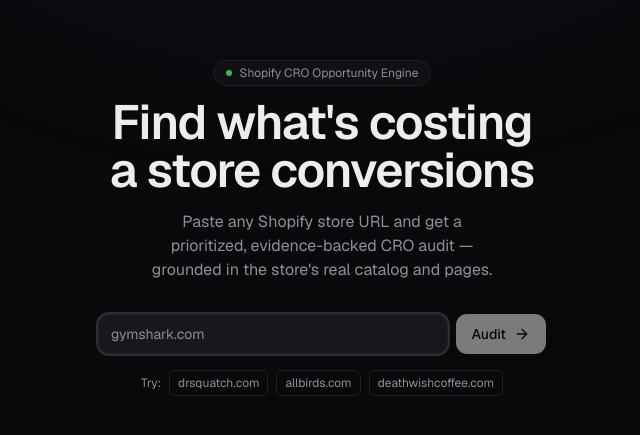
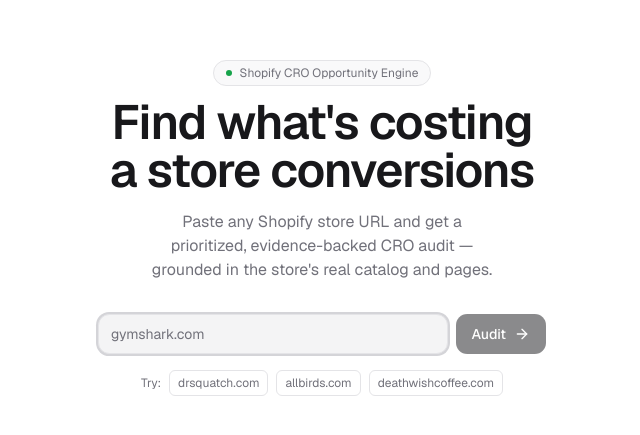
Before and after one commit to RickyVishwakarma/shopify-CRO, a Next.js app: page / in a window 1280 px wide. Shown: the part 173-608 px from the top of the page, without its empty margins (318-958 px from the left). Built offline with nearby package versions, Linux system fonts and the light colour scheme.

Commit message:
Switch to a minimal light theme

```diff
--- a/app/globals.css
+++ b/app/globals.css
@@ -1,27 +1,27 @@
 @import "tailwindcss";
 
 /*
- * Calm, dark-first SaaS palette (Linear / Vercel register). Tokens are mapped
- * into Tailwind via @theme inline so utilities like `bg-card`,
- * `text-muted-foreground`, and `border-border` work throughout the app.
+ * Minimal, light palette. Tokens are mapped into Tailwind via @theme inline so
+ * utilities like `bg-card`, `text-muted-foreground`, and `border-border` work
+ * throughout the app. Quiet neutrals, a single blue accent, generous whitespace.
  */
 :root {
-  --background: #08090a;
-  --foreground: #ededee;
-  --card: #0d0e10;
-  --card-hover: #111316;
-  --muted: #16181c;
-  --muted-foreground: #8b9099;
-  --border: #1d2024;
-  --primary: #ededee;
-  --primary-foreground: #08090a;
-  --accent: #5b8cff;
-  --ring: #2a2e35;
+  --background: #ffffff;
+  --foreground: #18181b;
+  --card: #ffffff;
+  --card-hover: #fafafa;
+  --muted: #f4f4f5;
+  --muted-foreground: #71717a;
+  --border: #e4e4e7;
+  --primary: #18181b;
+  --primary-foreground: #ffffff;
+  --accent: #2563eb;
+  --ring: #d4d4d8;
   --radius: 0.7rem;
 
-  --good: #3fb950;
-  --warn: #d29922;
-  --bad: #f05d5d;
+  --good: #16a34a;
+  --warn: #b45309;
+  --bad: #dc2626;
 }
 
 @theme inline {
@@ -54,14 +54,3 @@ body {
   font-family: var(--font-geist-sans), system-ui, -apple-system, sans-serif;
   -webkit-font-smoothing: antialiased;
 }
-
-/* Subtle radial backdrop so the page doesn't feel like a flat black sheet. */
-body::before {
-  content: "";
-  position: fixed;
-  inset: 0;
-  z-index: -1;
-  background:
-    radial-gradient(60rem 40rem at 50% -10%, rgba(91, 140, 255, 0.06), transparent 70%);
-  pointer-events: none;
-}
```
